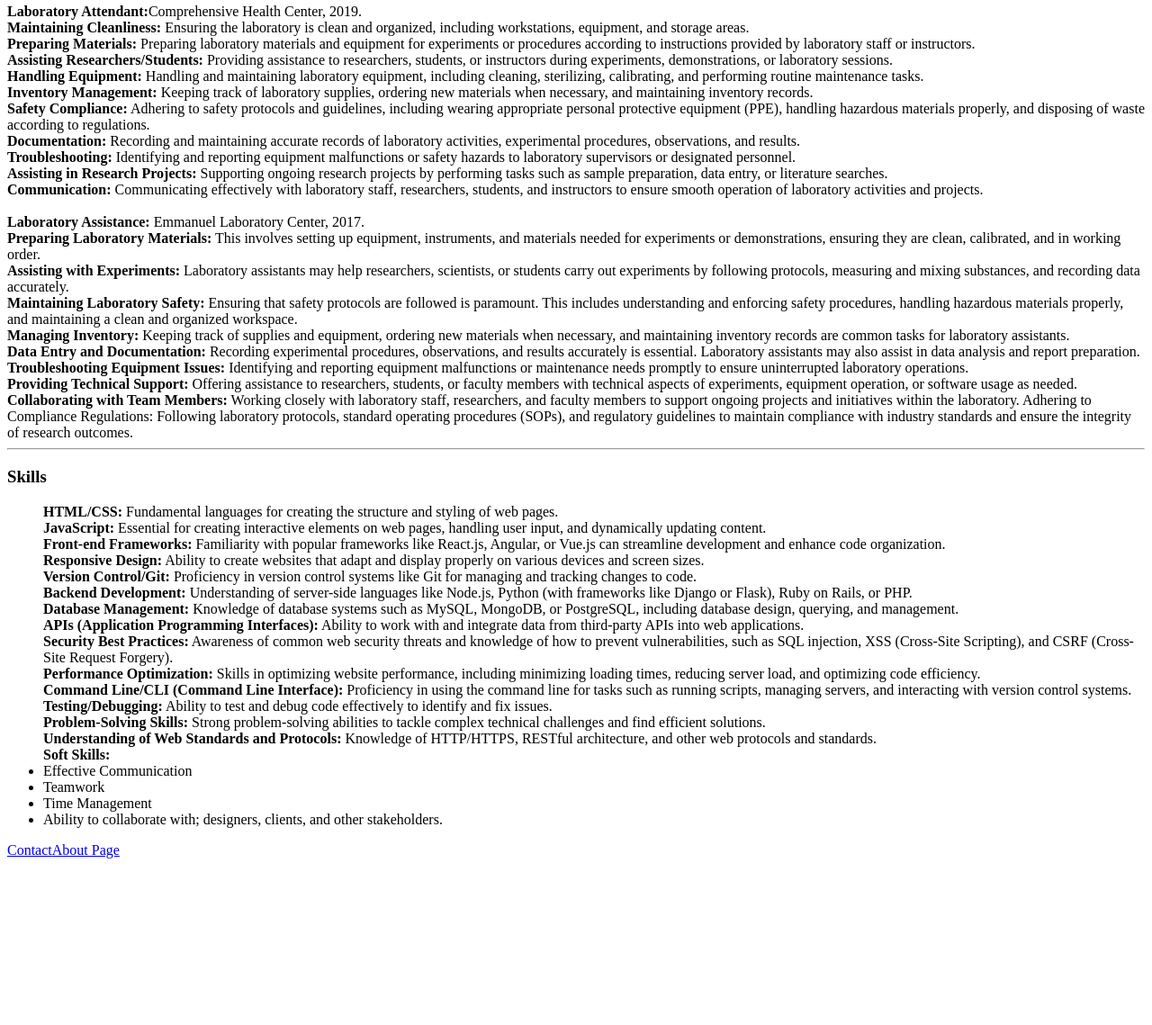
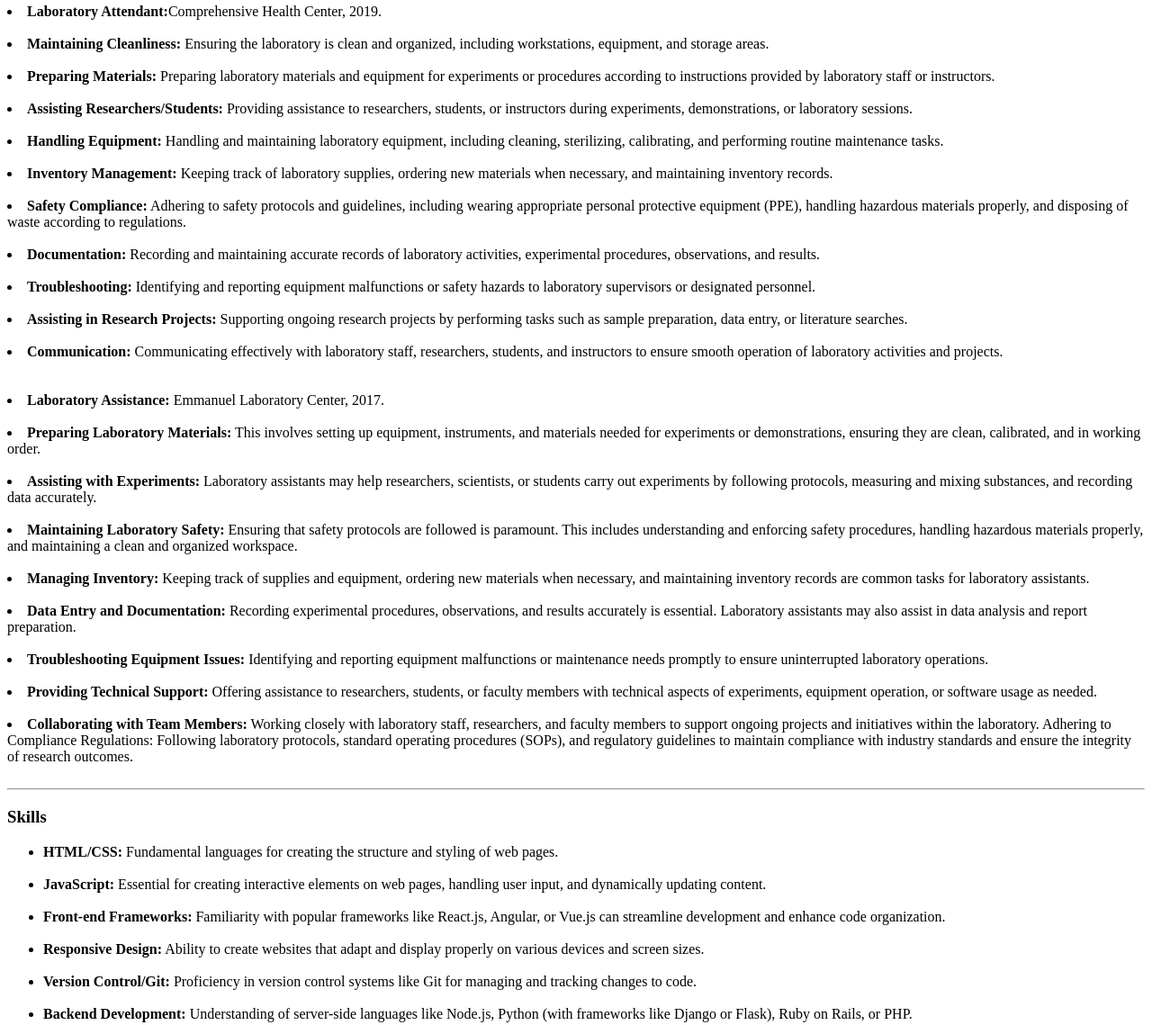
Before and after one commit to BluesTech/my-website-services, a plain HTML site: page index.html in a window 1280 px wide. Shown: the part 620-1759 px from the top of the page at 90% size. Before the commit the page ends 1582 px from the top, so only its background shows below. Drawn offline with Linux system fonts and the light colour scheme.

Commit message:
Add files via upload

```diff
--- a/index.html
+++ b/index.html
@@ -22,61 +22,62 @@ cutting-edge websites and applications that make a lasting impact.</p><hr>
 
 <h3>Work Experience</h3><br>
 
-<b>Laboratory Attendant:</b>Comprehensive Health Center, 2019.<br>
-<b>Maintaining Cleanliness:</b> Ensuring the laboratory is clean and organized, including workstations, equipment, and storage areas.<br>
-<b>Preparing Materials:</b> Preparing laboratory materials and equipment for experiments or procedures according to instructions provided by laboratory staff or instructors.<br>
-<b>Assisting Researchers/Students:</b> Providing assistance to researchers, students, or instructors during experiments, demonstrations, or laboratory sessions.<br>
-<b>Handling Equipment:</b> Handling and maintaining laboratory equipment, including cleaning, sterilizing, calibrating, and performing routine maintenance tasks.<br>
-<b>Inventory Management:</b> Keeping track of laboratory supplies, ordering new materials when necessary, and maintaining inventory records.<br>
-<b>Safety Compliance:</b> Adhering to safety protocols and guidelines, including wearing appropriate personal protective equipment (PPE),
- handling hazardous materials properly, and disposing of waste according to regulations.<br>
-<b>Documentation:</b> Recording and maintaining accurate records of laboratory activities, experimental procedures, observations, and results.<br>
-<b>Troubleshooting:</b> Identifying and reporting equipment malfunctions or safety hazards to laboratory supervisors or designated personnel.<br>
-<b>Assisting in Research Projects:</b> Supporting ongoing research projects by performing tasks such as sample preparation, data entry, or literature searches.<br>
-<b>Communication:</b> Communicating effectively with laboratory staff, researchers, students, and instructors to ensure smooth operation of laboratory activities and projects.<br>
+<li><b>Laboratory Attendant:</b>Comprehensive Health Center, 2019.</li><br>
+<li><b>Maintaining Cleanliness:</b> Ensuring the laboratory is clean and organized, including workstations, equipment, and storage areas.</li><br>
+<li><b>Preparing Materials:</b> Preparing laboratory materials and equipment for experiments or procedures according to instructions provided by laboratory staff or instructors.</li><br>
+<li><b>Assisting Researchers/Students:</b> Providing assistance to researchers, students, or instructors during experiments, demonstrations, or laboratory sessions.</li><br>
+<li><b>Handling Equipment:</b> Handling and maintaining laboratory equipment, including cleaning, sterilizing, calibrating, and performing routine maintenance tasks.</li><br>
+<li><b>Inventory Management:</b> Keeping track of laboratory supplies, ordering new materials when necessary, and maintaining inventory records.</li><br>
+<li><b>Safety Compliance:</b> Adhering to safety protocols and guidelines, including wearing appropriate personal protective equipment (PPE),
+ handling hazardous materials properly, and disposing of waste according to regulations.</li><br>
+<li><b>Documentation:</b> Recording and maintaining accurate records of laboratory activities, experimental procedures, observations, and results.</li><br>
+<li><b>Troubleshooting:</b> Identifying and reporting equipment malfunctions or safety hazards to laboratory supervisors or designated personnel.</li><br>
+<li><b>Assisting in Research Projects:</b> Supporting ongoing research projects by performing tasks such as sample preparation, data entry, or literature searches.</li><br>
+<li><b>Communication:</b> Communicating effectively with laboratory staff, researchers, students, and instructors to ensure smooth operation of laboratory activities and projects.</li><br>
 <br>
 
-<b>Laboratory Assistance:</b> Emmanuel Laboratory Center, 2017.<br>
-<b>Preparing Laboratory Materials:</b> This involves setting up equipment, instruments, and materials needed for experiments or demonstrations,
-ensuring they are clean, calibrated, and in working order.<br>
-<b>Assisting with Experiments:</b> Laboratory assistants may help researchers, scientists, or students carry out experiments by following protocols,
-measuring and mixing substances, and recording data accurately.<br>
-<b>Maintaining Laboratory Safety:</b> Ensuring that safety protocols are followed is paramount. This includes understanding and enforcing safety procedures,
-handling hazardous materials properly, and maintaining a clean and organized workspace.<br>
-<b>Managing Inventory:</b> Keeping track of supplies and equipment, ordering new materials when necessary,
-and maintaining inventory records are common tasks for laboratory assistants.<br>
-<b>Data Entry and Documentation:</b> Recording experimental procedures, observations, and results accurately is essential.
-Laboratory assistants may also assist in data analysis and report preparation.<br>
-<b>Troubleshooting Equipment Issues:</b> Identifying and reporting equipment malfunctions or maintenance needs promptly to ensure uninterrupted laboratory operations.<br>
-<b>Providing Technical Support:</b> Offering assistance to researchers, students, or faculty members with technical aspects of experiments,
-equipment operation, or software usage as needed.<br>
-<b>Collaborating with Team Members:</b> Working closely with laboratory staff, researchers, and faculty members to support ongoing projects and initiatives within the laboratory.
+<li><b>Laboratory Assistance:</b> Emmanuel Laboratory Center, 2017.</li><br>
+<li><b>Preparing Laboratory Materials:</b> This involves setting up equipment, instruments, and materials needed for experiments or demonstrations,
+ensuring they are clean, calibrated, and in working order.</li><br>
+<li><b>Assisting with Experiments:</b> Laboratory assistants may help researchers, scientists, or students carry out experiments by following protocols,
+measuring and mixing substances, and recording data accurately.</li><br>
+<li><b>Maintaining Laboratory Safety:</b> Ensuring that safety protocols are followed is paramount. This includes understanding and enforcing safety procedures,
+handling hazardous materials properly, and maintaining a clean and organized workspace.</li><br>
+<li><b>Managing Inventory:</b> Keeping track of supplies and equipment, ordering new materials when necessary,
+and maintaining inventory records are common tasks for laboratory assistants.</li><br>
+<li><b>Data Entry and Documentation:</b> Recording experimental procedures, observations, and results accurately is essential.
+Laboratory assistants may also assist in data analysis and report preparation.</li><br>
+<li><b>Troubleshooting Equipment Issues:</b> Identifying and reporting equipment malfunctions or maintenance needs promptly to ensure uninterrupted laboratory operations.</li><br>
+<li><b>Providing Technical Support:</b> Offering assistance to researchers, students, or faculty members with technical aspects of experiments,
+equipment operation, or software usage as needed.</li><br>
+<li><b>Collaborating with Team Members:</b> Working closely with laboratory staff, researchers, and faculty members to support ongoing projects and initiatives within the laboratory.
 Adhering to Compliance Regulations: Following laboratory protocols, standard operating procedures (SOPs),
-and regulatory guidelines to maintain compliance with industry standards and ensure the integrity of research outcomes.<br><hr>
+and regulatory guidelines to maintain compliance with industry standards and ensure the integrity of research outcomes.</li><br><hr>
 
 <h3>Skills</h3>
 <ul>
-<b>HTML/CSS:</b> Fundamental languages for creating the structure and styling of web pages.<br>
-<b>JavaScript:</b> Essential for creating interactive elements on web pages, handling user input, and dynamically updating content.<br>
-<b>Front-end Frameworks:</b> Familiarity with popular frameworks like React.js, Angular, or Vue.js can streamline development and enhance code organization.<br>
-<b>Responsive Design:</b> Ability to create websites that adapt and display properly on various devices and screen sizes.<br>
-<b>Version Control/Git:</b> Proficiency in version control systems like Git for managing and tracking changes to code.<br>
-<b>Backend Development:</b> Understanding of server-side languages like Node.js, Python (with frameworks like Django or Flask), Ruby on Rails, or PHP.<br>
-<b>Database Management:</b> Knowledge of database systems such as MySQL, MongoDB, or PostgreSQL, including database design, querying, and management.<br>
-<b>APIs (Application Programming Interfaces):</b> Ability to work with and integrate data from third-party APIs into web applications.<br>
-<b>Security Best Practices:</b> Awareness of common web security threats and knowledge of how to prevent vulnerabilities, such as SQL injection, XSS (Cross-Site Scripting), and CSRF (Cross-Site Request Forgery).<br>
-<b>Performance Optimization:</b> Skills in optimizing website performance, including minimizing loading times, reducing server load, and optimizing code efficiency.<br>
-<b>Command Line/CLI (Command Line Interface):</b> Proficiency in using the command line for tasks such as running scripts, managing servers, and interacting with version control systems.<br>
-<b>Testing/Debugging:</b> Ability to test and debug code effectively to identify and fix issues.<br>
-<b>Problem-Solving Skills:</b> Strong problem-solving abilities to tackle complex technical challenges and find efficient solutions.<br>
-<b>Understanding of Web Standards and Protocols:</b> Knowledge of HTTP/HTTPS, RESTful architecture, and other web protocols and standards.<br>
+<li><b>HTML/CSS:</b> Fundamental languages for creating the structure and styling of web pages.</li><br>
+<li><b>JavaScript:</b> Essential for creating interactive elements on web pages, handling user input, and dynamically updating content.</li><br>
+<li><b>Front-end Frameworks:</b> Familiarity with popular frameworks like React.js, Angular, or Vue.js can streamline development and enhance code organization.</li><br>
+<li><b>Responsive Design:</b> Ability to create websites that adapt and display properly on various devices and screen sizes.</li><br>
+<li><b>Version Control/Git:</b> Proficiency in version control systems like Git for managing and tracking changes to code.</li><br>
+<li><b>Backend Development:</b> Understanding of server-side languages like Node.js, Python (with frameworks like Django or Flask), Ruby on Rails, or PHP.</li><br>
+<li><b>Database Management:</b> Knowledge of database systems such as MySQL, MongoDB, or PostgreSQL, including database design, querying, and management.</li><br>
+<li><b>APIs (Application Programming Interfaces):</b> Ability to work with and integrate data from third-party APIs into web applications.</li><br>
+<li><b>Security Best Practices:</b> Awareness of common web security threats and knowledge of how to prevent vulnerabilities, such as SQL injection, XSS (Cross-Site Scripting), and CSRF (Cross-Site Request Forgery).</li><br>
+<li><b>Performance Optimization:</b> Skills in optimizing website performance, including minimizing loading times, reducing server load, and optimizing code efficiency.</li><br>
+<li><b>Command Line/CLI (Command Line Interface):</b> Proficiency in using the command line for tasks such as running scripts, managing servers, and interacting with version control systems.</li><br>
+<li><b>Testing/Debugging:</b> Ability to test and debug code effectively to identify and fix issues.</li><br>
+<li><b>Problem-Solving Skills:</b> Strong problem-solving abilities to tackle complex technical challenges and find efficient solutions.</li><br>
+<li><b>Understanding of Web Standards and Protocols:</b> Knowledge of HTTP/HTTPS, RESTful architecture, and other web protocols and standards.</li><br>
 <b>Soft Skills:</b> <li>Effective Communication </li>
 <li>Teamwork </li>
 <li>Time Management</li>
 <li>Ability to collaborate with; designers, clients, and other stakeholders.</li>
 </ul>
 <footer>
-    <a href="../4.1 Webpages/public/contact.html">Contact</a><a href="../4.1 Webpages/public/about.html">About Page</a>
+    <a href="../4.1 Webpages/public/contact.html">Contact</a><br>
+    <a href="../4.1 Webpages/public/about.html">About Page</a>
 </footer>
 </body>
 </html>
```
